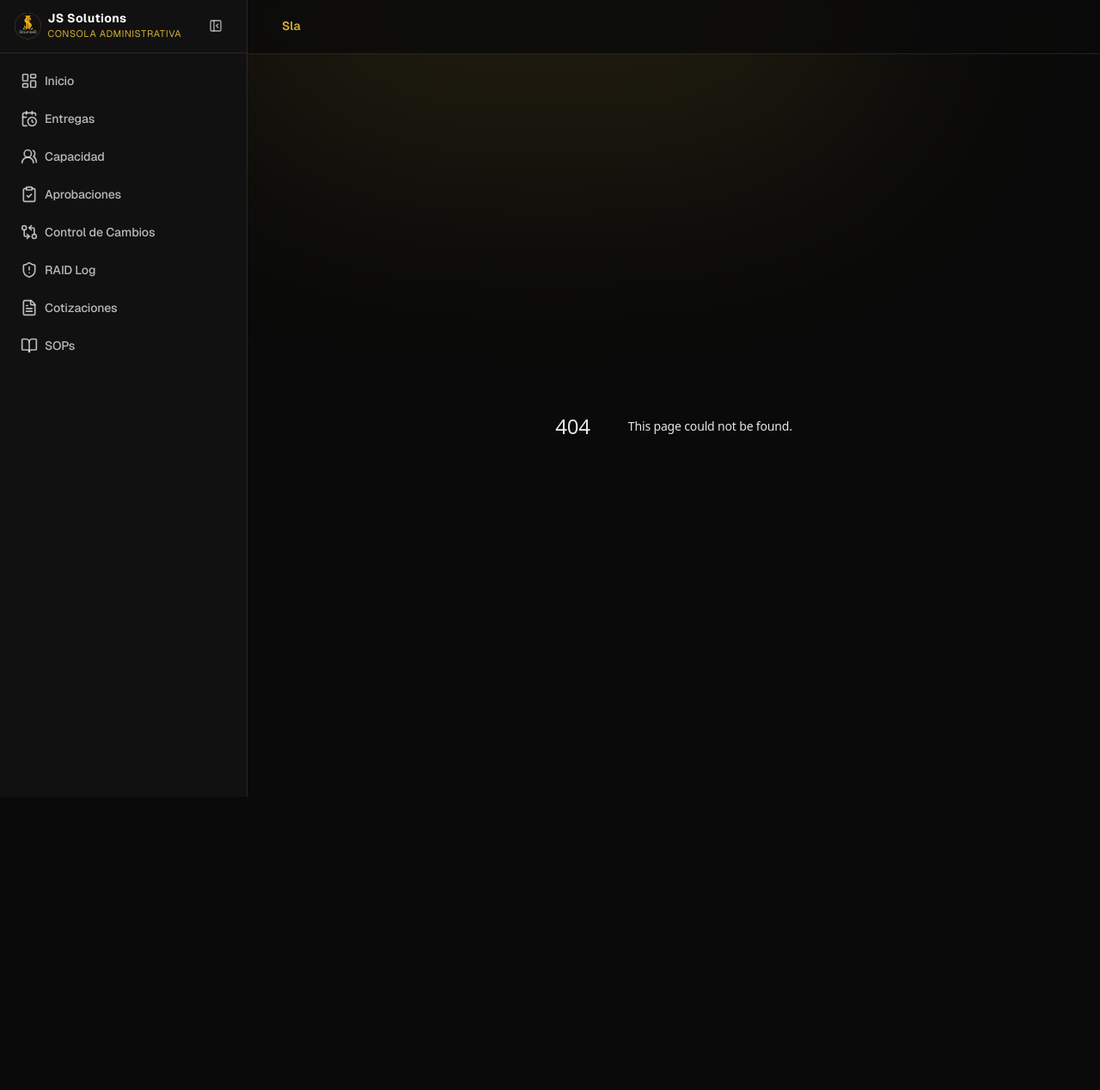
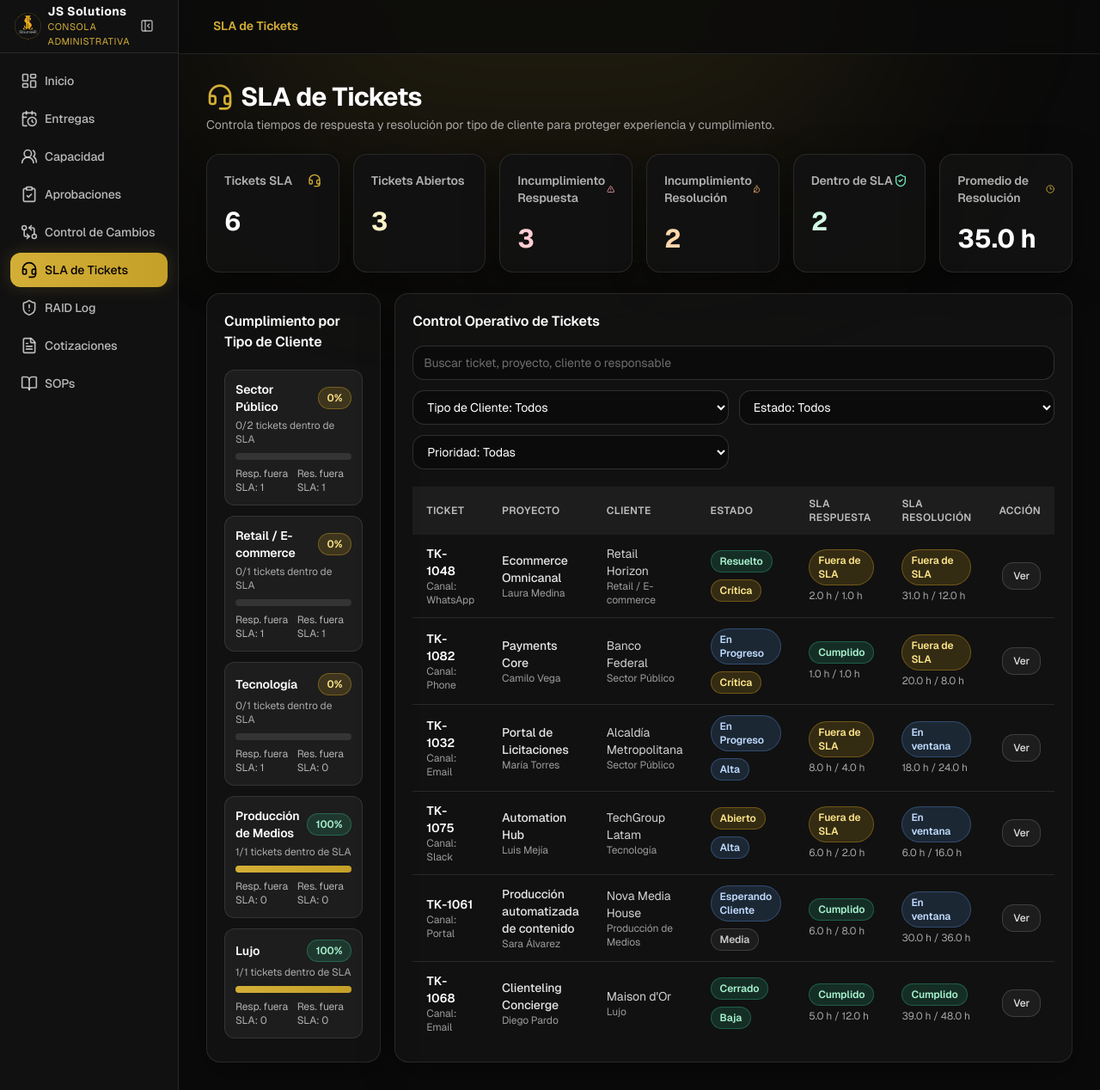
Before and after one commit to Js-Solutions-SAS/JS-SOLUTIONS, a React app in the folder admin/: page /sla in a window 1280 px wide. Before the commit this address had no page. Shown: the part 2-1270 px from the top of the page at 86% size. Before the commit the page ends 929 px from the top, so only its background shows below. Built offline with nearby package versions, Linux system fonts and the light colour scheme.

Commit message:
feat(admin-ui): add SLA tickets dashboard and drill-down modal
Implement /sla with premium operational UI: KPI cards, advanced filters, SLA state badges, and a data table focused on response/resolution compliance.

Add per-ticket detail modal with plain-language SLA guidance and wire the new module into sidebar and breadcrumbs.

```diff
--- /dev/null
+++ b/admin/app/sla/page.tsx
@@ -0,0 +1,68 @@
+import { Suspense } from "react";
+import { Headset } from "lucide-react";
+
+import { TicketsSLABoard } from "@/components/sla/tickets-sla-board";
+import { Skeleton } from "@/components/ui/skeleton";
+import {
+  getTicketSLAClientSummaries,
+  getTicketSLAEntries,
+  getTicketSLAMetrics,
+} from "@/lib/admin-data";
+
+async function SLASection() {
+  const entries = await getTicketSLAEntries();
+  const metrics = getTicketSLAMetrics(entries);
+  const summaries = getTicketSLAClientSummaries(entries);
+
+  return <TicketsSLABoard entries={entries} metrics={metrics} summaries={summaries} />;
+}
+
+function SLAFallback() {
+  return (
+    <div className="space-y-6">
+      <div className="grid gap-4 md:grid-cols-2 xl:grid-cols-6">
+        {Array.from({ length: 6 }).map((_, index) => (
+          <div
+            key={index}
+            className="rounded-2xl border border-white/10 bg-brand-charcoal/90 p-5"
+          >
+            <Skeleton className="h-4 w-24" />
+            <Skeleton className="mt-3 h-8 w-14" />
+          </div>
+        ))}
+      </div>
+
+      <div className="grid gap-4 xl:grid-cols-[1fr,2fr]">
+        <div className="rounded-2xl border border-white/10 bg-brand-charcoal/90 p-5">
+          <Skeleton className="h-6 w-56" />
+          <Skeleton className="mt-4 h-72 w-full" />
+        </div>
+        <div className="rounded-2xl border border-white/10 bg-brand-charcoal/90 p-5">
+          <Skeleton className="h-6 w-64" />
+          <Skeleton className="mt-4 h-10 w-full" />
+          <Skeleton className="mt-3 h-72 w-full" />
+        </div>
+      </div>
+    </div>
+  );
+}
+
+export default function SLAPage() {
+  return (
+    <div className="space-y-6">
+      <div>
+        <h1 className="flex items-center gap-2 text-3xl font-bold tracking-tight text-white">
+          <Headset className="h-8 w-8 text-brand-gold" />
+          SLA de Tickets
+        </h1>
+        <p className="mt-1 text-sm text-brand-off-white/70">
+          Controla tiempos de respuesta y resolución por tipo de cliente para proteger experiencia y cumplimiento.
+        </p>
+      </div>
+
+      <Suspense fallback={<SLAFallback />}>
+        <SLASection />
+      </Suspense>
+    </div>
+  );
+}
--- a/admin/components/layout/admin-shell.tsx
+++ b/admin/components/layout/admin-shell.tsx
@@ -11,6 +11,7 @@ import {
   ClipboardCheck,
   FileText,
   GitCompareArrows,
+  Headset,
   LayoutDashboard,
   Menu,
   PanelLeftClose,
@@ -34,6 +35,7 @@ const navItems = [
   { name: "Capacidad", href: "/capacidad", icon: UsersRound },
   { name: "Aprobaciones", href: "/aprobaciones", icon: ClipboardCheck },
   { name: "Control de Cambios", href: "/cambios", icon: GitCompareArrows },
+  { name: "SLA de Tickets", href: "/sla", icon: Headset },
   { name: "RAID Log", href: "/raid", icon: ShieldAlert },
   { name: "Cotizaciones", href: "/cotizaciones", icon: FileText },
   { name: "SOPs", href: "/sops", icon: BookOpen },
@@ -48,6 +50,7 @@ const breadcrumbLabelMap: Record<string, string> = {
   sops: "SOPs",
   raid: "RAID Log",
   cambios: "Control de Cambios",
+  sla: "SLA de Tickets",
 };
 
 function getBreadCrumbs(pathname: string) {
--- /dev/null
+++ b/admin/components/sla/tickets-sla-board.tsx
@@ -0,0 +1,503 @@
+"use client";
+
+import { useMemo, useState } from "react";
+import {
+  AlertTriangle,
+  Clock3,
+  Headset,
+  ShieldCheck,
+  TimerReset,
+} from "lucide-react";
+
+import { Badge } from "@/components/ui/badge";
+import { Button } from "@/components/ui/button";
+import { Card, CardContent, CardHeader, CardTitle } from "@/components/ui/card";
+import {
+  Dialog,
+  DialogContent,
+  DialogDescription,
+  DialogHeader,
+  DialogTitle,
+} from "@/components/ui/dialog";
+import { Input } from "@/components/ui/input";
+import { Select } from "@/components/ui/select";
+import {
+  elapsedHours,
+  isTicketClientType,
+  isTicketPriority,
+  isTicketStatus,
+  resolutionBreached,
+  resolutionHours,
+  resolutionState,
+  responseBreached,
+  responseHours,
+  responseState,
+} from "@/lib/ticket-sla-utils";
+import type {
+  TicketClientType,
+  TicketPriority,
+  TicketSLAClientSummary,
+  TicketSLAEntry,
+  TicketSLAMetrics,
+  TicketSLAStatus,
+} from "@/lib/types";
+
+interface TicketsSLABoardProps {
+  entries: TicketSLAEntry[];
+  metrics: TicketSLAMetrics;
+  summaries: TicketSLAClientSummary[];
+}
+
+const CLIENT_TYPES: TicketClientType[] = [
+  "Public Sector",
+  "Retail / E-commerce",
+  "Luxury",
+  "Media Production",
+  "Technology",
+];
+
+const STATUSES: TicketSLAStatus[] = [
+  "Open",
+  "In Progress",
+  "Pending Customer",
+  "Resolved",
+  "Closed",
+];
+
+const PRIORITIES: TicketPriority[] = ["Low", "Medium", "High", "Critical"];
+
+function clientTypeLabel(type: TicketClientType): string {
+  if (type === "Public Sector") return "Sector Público";
+  if (type === "Retail / E-commerce") return "Retail / E-commerce";
+  if (type === "Luxury") return "Lujo";
+  if (type === "Media Production") return "Producción de Medios";
+  return "Tecnología";
+}
+
+function statusLabel(status: TicketSLAStatus): string {
+  if (status === "Open") return "Abierto";
+  if (status === "In Progress") return "En Progreso";
+  if (status === "Pending Customer") return "Esperando Cliente";
+  if (status === "Resolved") return "Resuelto";
+  return "Cerrado";
+}
+
+function priorityLabel(priority: TicketPriority): string {
+  if (priority === "Low") return "Baja";
+  if (priority === "Medium") return "Media";
+  if (priority === "High") return "Alta";
+  return "Crítica";
+}
+
+function priorityTone(priority: TicketPriority): "pending" | "progress" | "success" | "neutral" {
+  if (priority === "Critical") return "pending";
+  if (priority === "High") return "progress";
+  if (priority === "Medium") return "neutral";
+  return "success";
+}
+
+function statusTone(status: TicketSLAStatus): "pending" | "progress" | "success" | "neutral" {
+  if (status === "Open") return "pending";
+  if (status === "In Progress" || status === "Pending Customer") return "progress";
+  if (status === "Resolved" || status === "Closed") return "success";
+  return "neutral";
+}
+
+function stateTone(state: "ok" | "breached" | "pending"): "pending" | "progress" | "success" {
+  if (state === "breached") return "pending";
+  if (state === "pending") return "progress";
+  return "success";
+}
+
+function stateLabel(state: "ok" | "breached" | "pending"): string {
+  if (state === "breached") return "Fuera de SLA";
+  if (state === "pending") return "En ventana";
+  return "Cumplido";
+}
+
+function formatDate(value: string): string {
+  return new Intl.DateTimeFormat("es-CO", {
+    month: "short",
+    day: "numeric",
+    year: "numeric",
+    hour: "2-digit",
+    minute: "2-digit",
+  }).format(new Date(value));
+}
+
+function formatHours(value: number): string {
+  return `${value.toFixed(1)} h`;
+}
+
+function priorityScore(priority: TicketPriority): number {
+  if (priority === "Critical") return 4;
+  if (priority === "High") return 3;
+  if (priority === "Medium") return 2;
+  return 1;
+}
+
+export function TicketsSLABoard({ entries, metrics, summaries }: TicketsSLABoardProps) {
+  const [clientTypeFilter, setClientTypeFilter] = useState("Todos");
+  const [statusFilter, setStatusFilter] = useState("Todos");
+  const [priorityFilter, setPriorityFilter] = useState("Todos");
+  const [search, setSearch] = useState("");
+  const [selectedItem, setSelectedItem] = useState<TicketSLAEntry | null>(null);
+
+  const filtered = useMemo(() => {
+    return entries
+      .filter((entry) => {
+        const byClientType =
+          clientTypeFilter === "Todos" ||
+          (isTicketClientType(clientTypeFilter) && entry.clientType === clientTypeFilter);
+        const byStatus =
+          statusFilter === "Todos" ||
+          (isTicketStatus(statusFilter) && entry.status === statusFilter);
+        const byPriority =
+          priorityFilter === "Todos" ||
+          (isTicketPriority(priorityFilter) && entry.priority === priorityFilter);
+
+        const query = search.trim().toLowerCase();
+        const bySearch =
+          !query ||
+          `${entry.ticketId} ${entry.projectName} ${entry.clientName} ${entry.summary} ${entry.owner}`
+            .toLowerCase()
+            .includes(query);
+
+        return byClientType && byStatus && byPriority && bySearch;
+      })
+      .sort((a, b) => {
+        const breachA = Number(responseBreached(a) || resolutionBreached(a));
+        const breachB = Number(responseBreached(b) || resolutionBreached(b));
+        if (breachB !== breachA) return breachB - breachA;
+
+        const priorityDiff = priorityScore(b.priority) - priorityScore(a.priority);
+        if (priorityDiff !== 0) return priorityDiff;
+
+        return new Date(a.createdAt).getTime() - new Date(b.createdAt).getTime();
+      });
+  }, [clientTypeFilter, entries, priorityFilter, search, statusFilter]);
+
+  return (
+    <div className="space-y-6">
+      <section className="grid gap-4 md:grid-cols-2 xl:grid-cols-6">
+        <Card>
+          <CardHeader>
+            <CardTitle className="flex items-center justify-between text-sm text-brand-off-white/75">
+              Tickets SLA
+              <Headset className="h-4 w-4 text-brand-gold" />
+            </CardTitle>
+          </CardHeader>
+          <CardContent>
+            <p className="text-3xl font-bold text-white">{metrics.total}</p>
+          </CardContent>
+        </Card>
+
+        <Card>
+          <CardHeader>
+            <CardTitle className="text-sm text-brand-off-white/75">Tickets Abiertos</CardTitle>
+          </CardHeader>
+          <CardContent>
+            <p className="text-3xl font-bold text-amber-100">{metrics.open}</p>
+          </CardContent>
+        </Card>
+
+        <Card>
+          <CardHeader>
+            <CardTitle className="flex items-center justify-between text-sm text-brand-off-white/75">
+              Incumplimiento Respuesta
+              <AlertTriangle className="h-4 w-4 text-rose-300" />
+            </CardTitle>
+          </CardHeader>
+          <CardContent>
+            <p className="text-3xl font-bold text-rose-200">{metrics.breachedResponse}</p>
+          </CardContent>
+        </Card>
+
+        <Card>
+          <CardHeader>
+            <CardTitle className="flex items-center justify-between text-sm text-brand-off-white/75">
+              Incumplimiento Resolución
+              <TimerReset className="h-4 w-4 text-orange-300" />
+            </CardTitle>
+          </CardHeader>
+          <CardContent>
+            <p className="text-3xl font-bold text-orange-200">{metrics.breachedResolution}</p>
+          </CardContent>
+        </Card>
+
+        <Card>
+          <CardHeader>
+            <CardTitle className="flex items-center justify-between text-sm text-brand-off-white/75">
+              Dentro de SLA
+              <ShieldCheck className="h-4 w-4 text-emerald-300" />
+            </CardTitle>
+          </CardHeader>
+          <CardContent>
+            <p className="text-3xl font-bold text-emerald-100">{metrics.withinSLA}</p>
+          </CardContent>
+        </Card>
+
+        <Card>
+          <CardHeader>
+            <CardTitle className="flex items-center justify-between text-sm text-brand-off-white/75">
+              Promedio de Resolución
+              <Clock3 className="h-4 w-4 text-brand-gold" />
+            </CardTitle>
+          </CardHeader>
+          <CardContent>
+            <p className="text-3xl font-bold text-white">{formatHours(metrics.avgResolutionHours)}</p>
+          </CardContent>
+        </Card>
+      </section>
+
+      <section className="grid gap-4 xl:grid-cols-[1fr,2fr]">
+        <Card>
+          <CardHeader>
+            <CardTitle className="text-white">Cumplimiento por Tipo de Cliente</CardTitle>
+          </CardHeader>
+          <CardContent className="space-y-3">
+            {summaries.map((summary) => {
+              const percent = summary.total
+                ? Math.round((summary.withinSLA / summary.total) * 100)
+                : 0;
+
+              return (
+                <div key={summary.clientType} className="rounded-xl border border-white/10 bg-white/5 p-3">
+                  <div className="flex items-center justify-between gap-2">
+                    <p className="text-sm font-semibold text-white">{clientTypeLabel(summary.clientType)}</p>
+                    <Badge tone={percent >= 80 ? "success" : percent >= 60 ? "progress" : "pending"}>
+                      {percent}%
+                    </Badge>
+                  </div>
+                  <p className="mt-1 text-xs text-brand-off-white/70">
+                    {summary.withinSLA}/{summary.total} tickets dentro de SLA
+                  </p>
+                  <div className="mt-2 h-2 rounded-full bg-white/10">
+                    <div className="h-2 rounded-full bg-gold-gradient" style={{ width: `${percent}%` }} />
+                  </div>
+                  <div className="mt-2 grid grid-cols-2 gap-2 text-xs text-brand-off-white/75">
+                    <p>Resp. fuera SLA: {summary.breachedResponse}</p>
+                    <p>Res. fuera SLA: {summary.breachedResolution}</p>
+                  </div>
+                </div>
+              );
+            })}
+          </CardContent>
+        </Card>
+
+        <Card>
+          <CardHeader className="space-y-4">
+            <CardTitle className="text-white">Control Operativo de Tickets</CardTitle>
+            <div className="grid gap-3 md:grid-cols-2">
+              <Input
+                value={search}
+                onChange={(event) => setSearch(event.target.value)}
+                placeholder="Buscar ticket, proyecto, cliente o responsable"
+                className="md:col-span-2"
+              />
+
+              <Select value={clientTypeFilter} onChange={(event) => setClientTypeFilter(event.target.value)}>
+                <option value="Todos" className="bg-brand-charcoal text-white">
+                  Tipo de Cliente: Todos
+                </option>
+                {CLIENT_TYPES.map((option) => (
+                  <option key={option} value={option} className="bg-brand-charcoal text-white">
+                    Tipo de Cliente: {clientTypeLabel(option)}
+                  </option>
+                ))}
+              </Select>
+
+              <Select value={statusFilter} onChange={(event) => setStatusFilter(event.target.value)}>
+                <option value="Todos" className="bg-brand-charcoal text-white">
+                  Estado: Todos
+                </option>
+                {STATUSES.map((option) => (
+                  <option key={option} value={option} className="bg-brand-charcoal text-white">
+                    Estado: {statusLabel(option)}
+                  </option>
+                ))}
+              </Select>
+
+              <Select value={priorityFilter} onChange={(event) => setPriorityFilter(event.target.value)}>
+                <option value="Todos" className="bg-brand-charcoal text-white">
+                  Prioridad: Todas
+                </option>
+                {PRIORITIES.map((option) => (
+                  <option key={option} value={option} className="bg-brand-charcoal text-white">
+                    Prioridad: {priorityLabel(option)}
+                  </option>
+                ))}
+              </Select>
+            </div>
+          </CardHeader>
+
+          <CardContent>
+            <div className="overflow-x-auto">
+              <table className="w-full text-sm">
+                <thead className="bg-white/5">
+                  <tr>
+                    <th className="px-4 py-3 text-left text-xs font-semibold uppercase tracking-wide text-brand-off-white/80">Ticket</th>
+                    <th className="px-4 py-3 text-left text-xs font-semibold uppercase tracking-wide text-brand-off-white/80">Proyecto</th>
+                    <th className="px-4 py-3 text-left text-xs font-semibold uppercase tracking-wide text-brand-off-white/80">Cliente</th>
+                    <th className="px-4 py-3 text-left text-xs font-semibold uppercase tracking-wide text-brand-off-white/80">Estado</th>
+                    <th className="px-4 py-3 text-left text-xs font-semibold uppercase tracking-wide text-brand-off-white/80">SLA Respuesta</th>
+                    <th className="px-4 py-3 text-left text-xs font-semibold uppercase tracking-wide text-brand-off-white/80">SLA Resolución</th>
+                    <th className="px-4 py-3 text-right text-xs font-semibold uppercase tracking-wide text-brand-off-white/80">Acción</th>
+                  </tr>
+                </thead>
+                <tbody className="divide-y divide-white/10">
+                  {filtered.map((entry) => {
+                    const response = responseHours(entry) ?? elapsedHours(entry.createdAt);
+                    const resolution = resolutionHours(entry) ?? elapsedHours(entry.createdAt);
+                    const responseBadge = responseState(entry);
+                    const resolutionBadge = resolutionState(entry);
+
+                    return (
+                      <tr
+                        key={entry.id}
+                        className="cursor-pointer hover:bg-white/5"
+                        onClick={() => setSelectedItem(entry)}
+                      >
+                        <td className="px-4 py-3">
+                          <p className="font-semibold text-white">{entry.ticketId}</p>
+                          <p className="text-xs text-brand-off-white/65">Canal: {entry.channel}</p>
+                        </td>
+                        <td className="px-4 py-3">
+                          <p className="font-medium text-brand-off-white">{entry.projectName}</p>
+                          <p className="text-xs text-brand-off-white/65">{entry.owner}</p>
+                        </td>
+                        <td className="px-4 py-3">
+                          <p className="text-brand-off-white/90">{entry.clientName}</p>
+                          <p className="text-xs text-brand-off-white/65">{clientTypeLabel(entry.clientType)}</p>
+                        </td>
+                        <td className="px-4 py-3">
+                          <div className="space-y-2">
+                            <Badge tone={statusTone(entry.status)}>{statusLabel(entry.status)}</Badge>
+                            <Badge tone={priorityTone(entry.priority)}>{priorityLabel(entry.priority)}</Badge>
+                          </div>
+                        </td>
+                        <td className="px-4 py-3">
+                          <Badge tone={stateTone(responseBadge)}>{stateLabel(responseBadge)}</Badge>
+                          <p className="mt-1 text-xs text-brand-off-white/70">
+                            {formatHours(response)} / {formatHours(entry.targetResponseHours)}
+                          </p>
+                        </td>
+                        <td className="px-4 py-3">
+                          <Badge tone={stateTone(resolutionBadge)}>{stateLabel(resolutionBadge)}</Badge>
+                          <p className="mt-1 text-xs text-brand-off-white/70">
+                            {formatHours(resolution)} / {formatHours(entry.targetResolutionHours)}
+                          </p>
+                        </td>
+                        <td className="px-4 py-3 text-right">
+                          <Button variant="outline" size="sm" onClick={() => setSelectedItem(entry)}>
+                            Ver
+                          </Button>
+                        </td>
+                      </tr>
+                    );
+                  })}
+                </tbody>
+              </table>
+            </div>
+
+            {filtered.length === 0 && (
+              <div className="mt-4 rounded-xl border border-white/10 bg-white/5 p-4 text-sm text-brand-off-white/70">
+                No hay tickets SLA para los filtros seleccionados.
+              </div>
+            )}
+          </CardContent>
+        </Card>
+      </section>
+
+      <Dialog open={Boolean(selectedItem)} onOpenChange={(open) => !open && setSelectedItem(null)}>
+        <DialogContent>
+          {selectedItem && (
+            <>
+              <DialogHeader>
+                <DialogTitle>Detalle de SLA del Ticket {selectedItem.ticketId}</DialogTitle>
+                <DialogDescription>
+                  Aquí puedes ver tiempos reales vs tiempos objetivo para respuesta y resolución.
+                </DialogDescription>
+              </DialogHeader>
+
+              <div className="mt-4 space-y-4">
+                <div className="rounded-xl border border-white/10 bg-white/5 p-4">
+                  <p className="text-sm font-semibold text-white">{selectedItem.summary}</p>
+                  <p className="mt-1 text-xs text-brand-off-white/70">
+                    {selectedItem.projectName} · {selectedItem.clientName}
+                  </p>
+                  <div className="mt-3 flex flex-wrap gap-2">
+                    <Badge tone={statusTone(selectedItem.status)}>{statusLabel(selectedItem.status)}</Badge>
+                    <Badge tone={priorityTone(selectedItem.priority)}>{priorityLabel(selectedItem.priority)}</Badge>
+                    <Badge tone="neutral">{clientTypeLabel(selectedItem.clientType)}</Badge>
+                  </div>
+                </div>
+
+                <div className="grid gap-4 sm:grid-cols-2">
+                  <div className="rounded-xl border border-white/10 bg-white/5 p-4">
+                    <p className="text-xs uppercase tracking-wide text-brand-off-white/50">SLA de Respuesta</p>
+                    <p className="mt-1 text-sm text-brand-off-white/90">
+                      Objetivo: {formatHours(selectedItem.targetResponseHours)}
+                    </p>
+                    <p className="text-sm text-brand-off-white/90">
+                      Real: {formatHours(responseHours(selectedItem) ?? elapsedHours(selectedItem.createdAt))}
+                    </p>
+                    <Badge className="mt-2" tone={stateTone(responseState(selectedItem))}>
+                      {stateLabel(responseState(selectedItem))}
+                    </Badge>
+                  </div>
+
+                  <div className="rounded-xl border border-white/10 bg-white/5 p-4">
+                    <p className="text-xs uppercase tracking-wide text-brand-off-white/50">SLA de Resolución</p>
+                    <p className="mt-1 text-sm text-brand-off-white/90">
+                      Objetivo: {formatHours(selectedItem.targetResolutionHours)}
+                    </p>
+                    <p className="text-sm text-brand-off-white/90">
+                      Real: {formatHours(resolutionHours(selectedItem) ?? elapsedHours(selectedItem.createdAt))}
+                    </p>
+                    <Badge className="mt-2" tone={stateTone(resolutionState(selectedItem))}>
+                      {stateLabel(resolutionState(selectedItem))}
+                    </Badge>
+                  </div>
+                </div>
+
+                <div className="rounded-xl border border-white/10 bg-white/5 p-4 text-sm text-brand-off-white/85">
+                  <p>
+                    <span className="font-semibold text-white">¿Qué significa SLA de respuesta?</span> Tiempo máximo
+                    para dar la primera respuesta al cliente.
+                  </p>
+                  <p className="mt-2">
+                    <span className="font-semibold text-white">¿Qué significa SLA de resolución?</span> Tiempo máximo
+                    para resolver el ticket o dejarlo en estado cerrado.
+                  </p>
+                  <p className="mt-3 text-xs text-brand-off-white/70">Creado: {formatDate(selectedItem.createdAt)}</p>
+                  {selectedItem.firstResponseAt && (
+                    <p className="text-xs text-brand-off-white/70">
+                      Primera respuesta: {formatDate(selectedItem.firstResponseAt)}
+                    </p>
+                  )}
+                  {selectedItem.resolvedAt && (
+                    <p className="text-xs text-brand-off-white/70">Resuelto: {formatDate(selectedItem.resolvedAt)}</p>
+                  )}
+                </div>
+
+                {selectedItem.externalUrl && (
+                  <div className="text-right">
+                    <a
+                      href={selectedItem.externalUrl}
+                      target="_blank"
+                      rel="noreferrer"
+                      className="text-sm font-semibold text-brand-gold hover:underline"
+                    >
+                      Abrir ticket externo
+                    </a>
+                  </div>
+                )}
+              </div>
+            </>
+          )}
+        </DialogContent>
+      </Dialog>
+    </div>
+  );
+}
```
Also changed, not shown: admin/app/sla/loading.tsx (added, +36 -0 lines).
